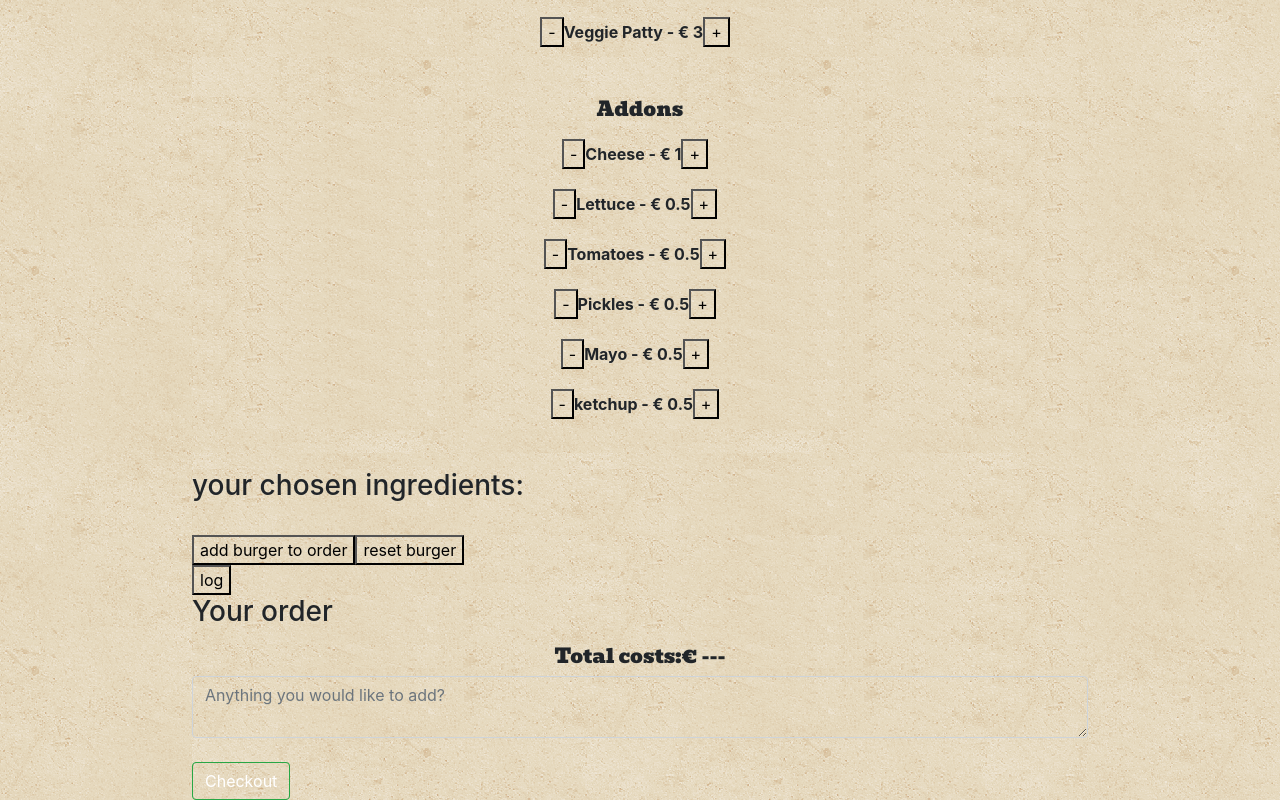
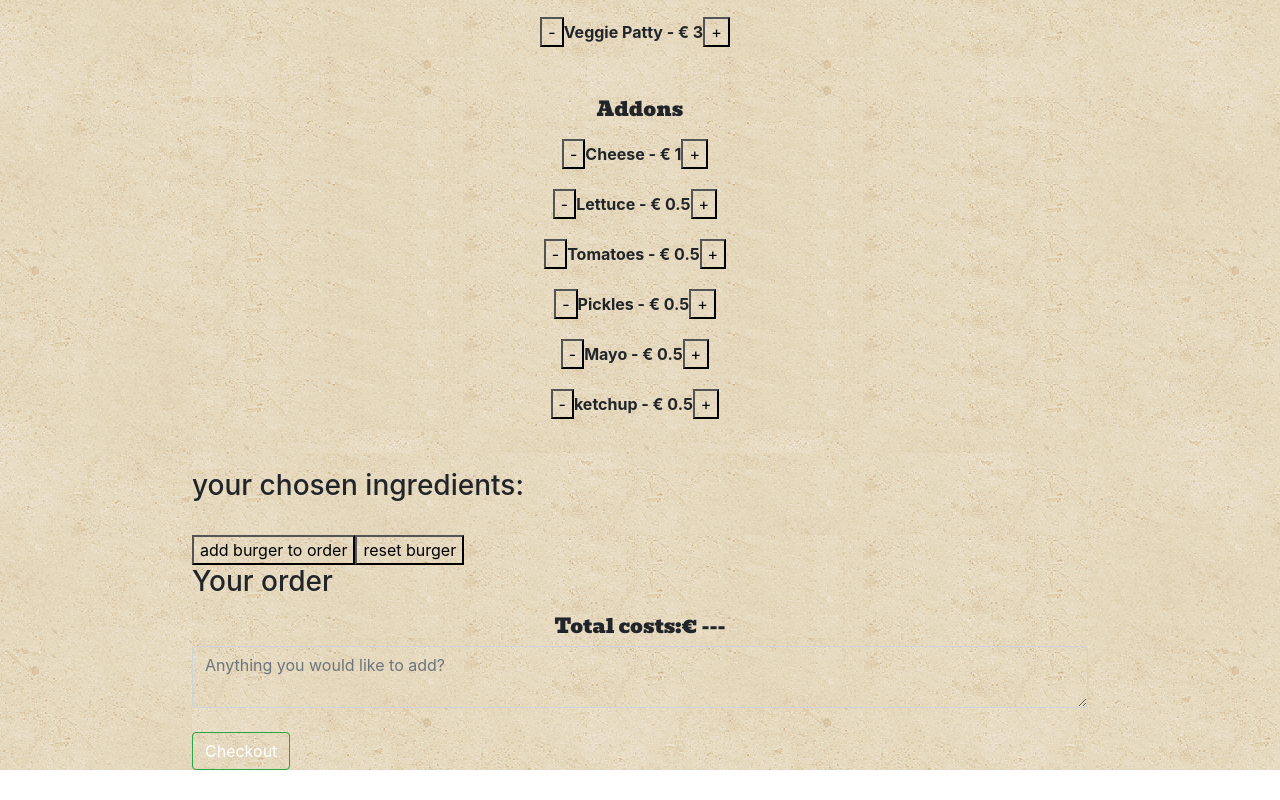
Before and after one commit to SennPatteet/react-custom-order-builder, a React (Create React App) app: page / in a window 1280 px wide. Shown: the part 487-1287 px from the top of the page. After the commit the page ends 1257 px from the top, so only its background shows below. Built offline with nearby package versions, Linux system fonts and the light colour scheme.

Commit message:
no more use for log button

```diff
--- a/src/App.js
+++ b/src/App.js
@@ -177,7 +177,6 @@ class App extends Component {
 							<button onClick={() => this.addBurger()}>add burger to order</button>
 							<button onClick={() => this.resetBurger()}>reset burger</button>
 						</div>
-						<button onClick={() => console.log(this.state)}> log </button>
 					</div>
 				</div>
 				<div className="orderList">
```
